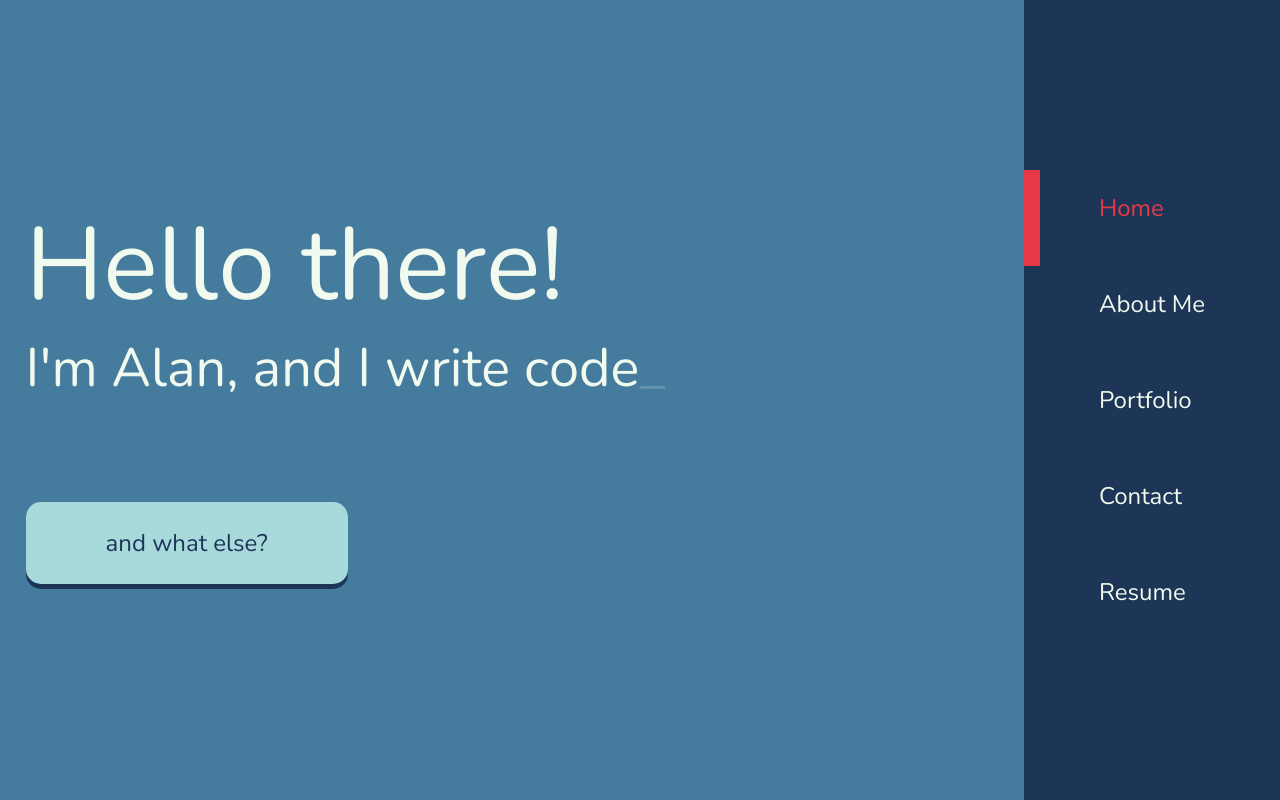
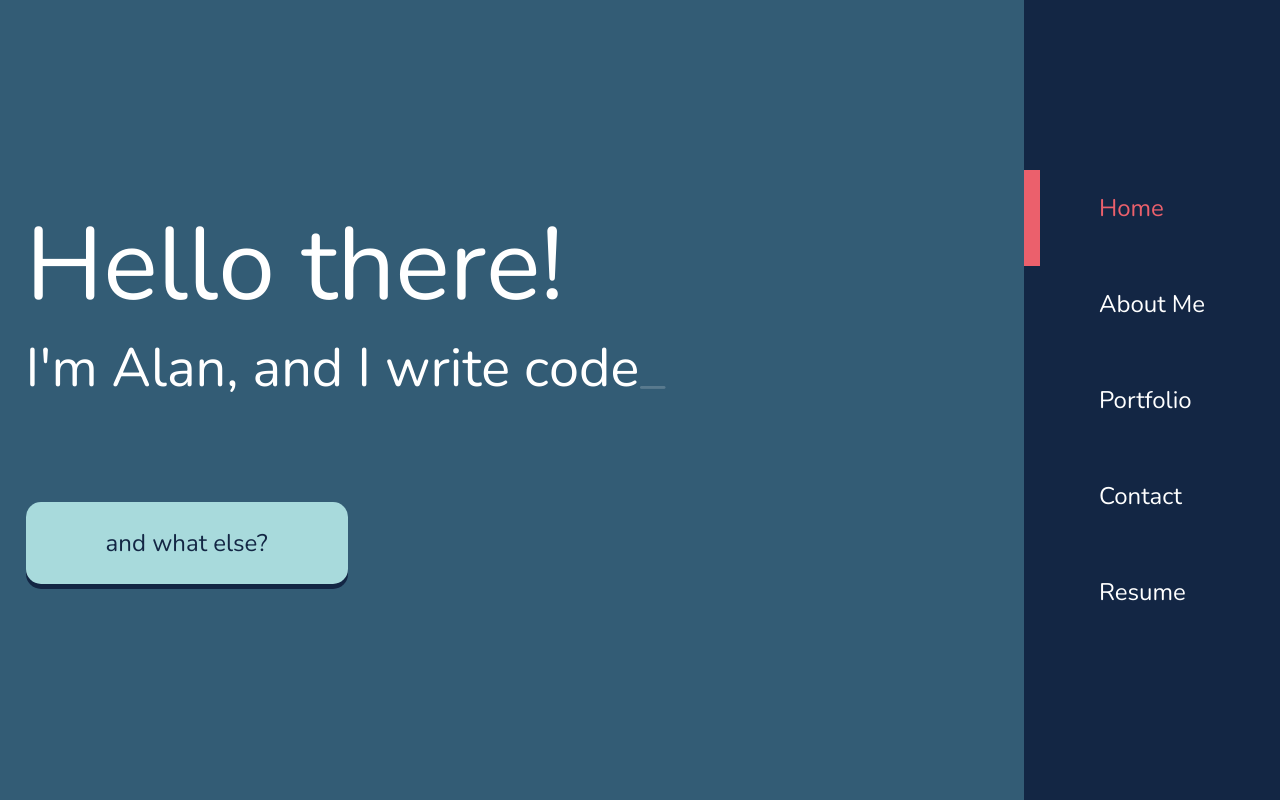
Before and after one commit to noworriesimhere/second-portfolio, a Next.js app: page / in a window 1280 px wide. Built offline with nearby package versions, Linux system fonts and the light colour scheme.

Commit message:
altered colors to be more accessible

```diff
--- a/styles/globals.scss
+++ b/styles/globals.scss
@@ -6,11 +6,11 @@ html {
 }
 
 :root {
-  --color-text: #f1faee;
-  --color-background-dark: #1d3557;
-  --color-background-medium: #457b9d;
+  --color-text: #ffffff;
+  --color-background-dark: #132644; //#1d3557;
+  --color-background-medium: #335c75; //#457b9d old color
   --color-background-light: #a8dadc;
-  --color-accent: #e63946;
+  --color-accent: #eb606c; //#e63946 old color;
   --baseFontSize: 1rem;
 
   --smallFontSize: 0.8rem;
@@ -84,7 +84,7 @@ p {
   transition: color 0.1s ease-in-out, transform 0.3s ease-in-out;
 
   &:hover {
-    color: var(--color-background-dark);
+    color: var(--color-background-light);
     animation: bounce 0.3s;
     transform: scale(1) translateY(-20px) rotate(12deg);
   }
```
